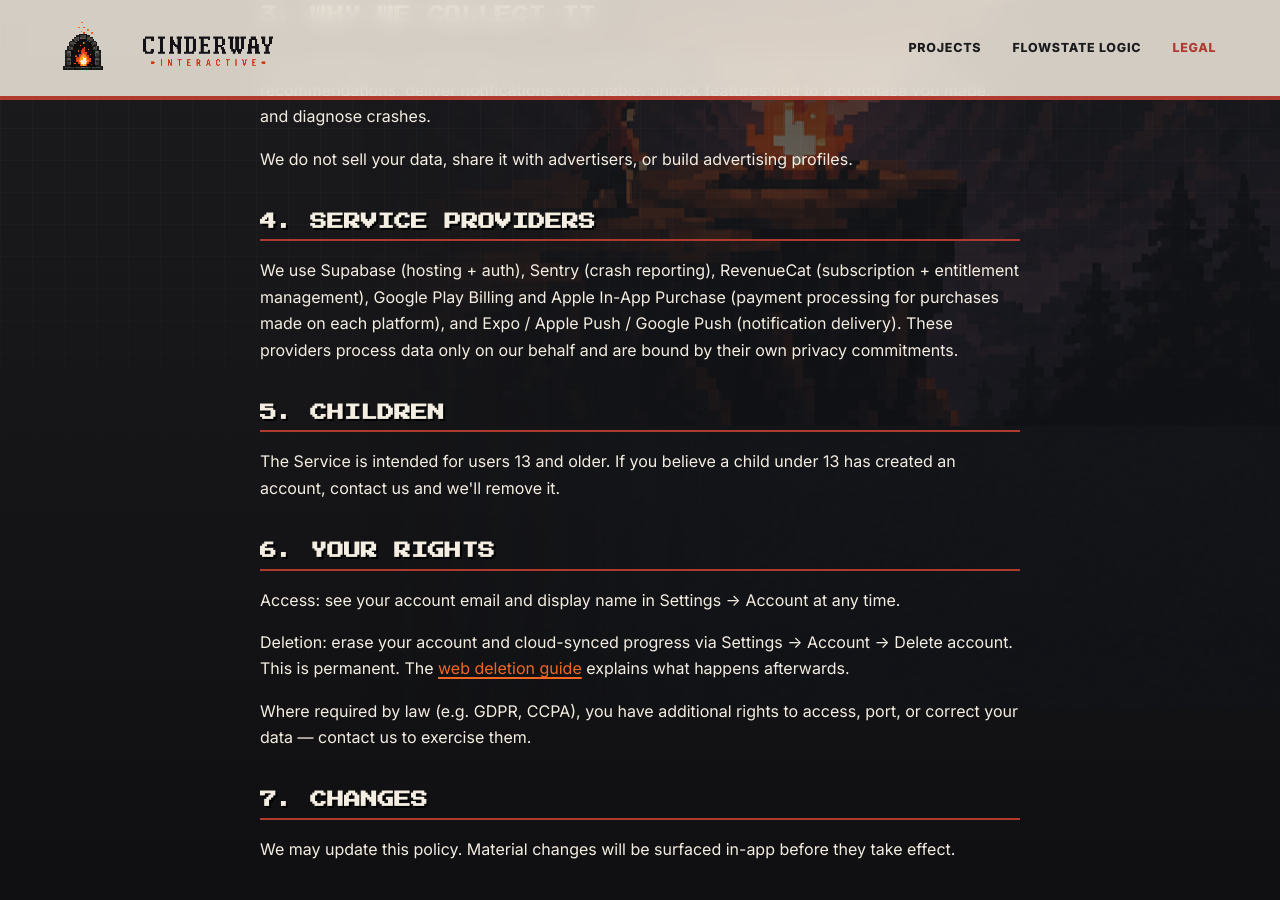
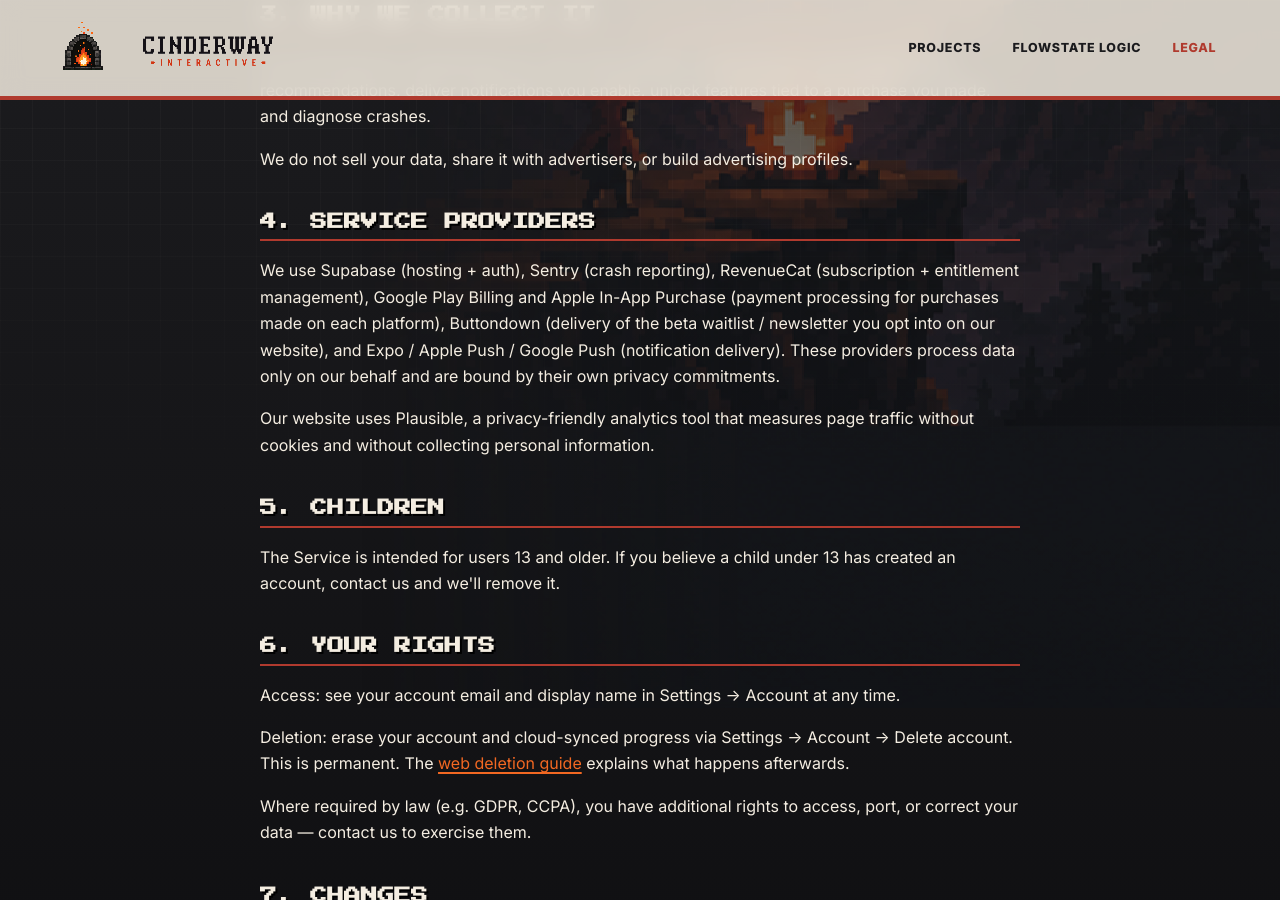
Before and after one commit to andrewkamback-sudo/privacy, a Jekyll site: the page privacy.html, which Jekyll copies as it is, in a window 1280 px wide and 900 px high, scrolled down 1065 px. Built offline with Jekyll 4.4.1, drawn with Linux system fonts in a browser that asks for light colours.

Commit message:
Disclose Buttondown + Plausible as processors in privacy policy
Co-Authored-By: Claude Opus 4.8 <noreply@anthropic.com>

```diff
--- a/privacy.html
+++ b/privacy.html
@@ -66,7 +66,8 @@
         <p>We do not sell your data, share it with advertisers, or build advertising profiles.</p>
 
         <h2>4. Service Providers</h2>
-        <p>We use Supabase (hosting + auth), Sentry (crash reporting), RevenueCat (subscription + entitlement management), Google Play Billing and Apple In-App Purchase (payment processing for purchases made on each platform), and Expo / Apple Push / Google Push (notification delivery). These providers process data only on our behalf and are bound by their own privacy commitments.</p>
+        <p>We use Supabase (hosting + auth), Sentry (crash reporting), RevenueCat (subscription + entitlement management), Google Play Billing and Apple In-App Purchase (payment processing for purchases made on each platform), Buttondown (delivery of the beta waitlist / newsletter you opt into on our website), and Expo / Apple Push / Google Push (notification delivery). These providers process data only on our behalf and are bound by their own privacy commitments.</p>
+        <p>Our website uses Plausible, a privacy-friendly analytics tool that measures page traffic without cookies and without collecting personal information.</p>
 
         <h2>5. Children</h2>
         <p>The Service is intended for users 13 and older. If you believe a child under 13 has created an account, contact us and we'll remove it.</p>
```
